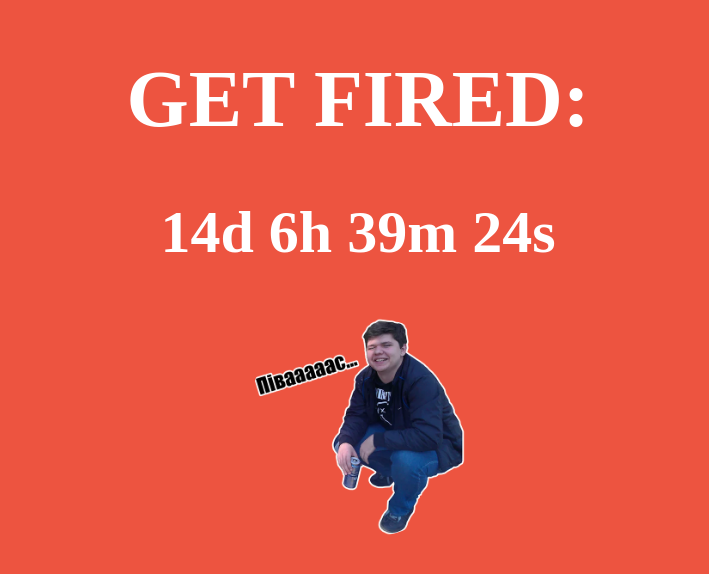
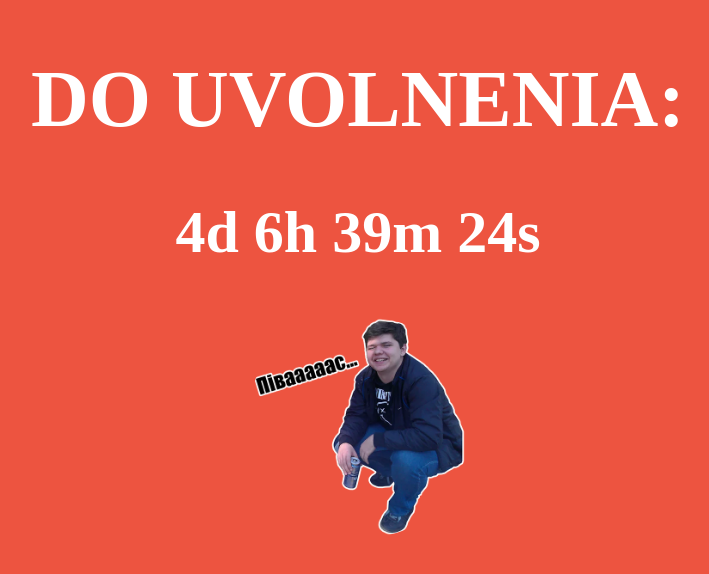
Before and after one commit to lerowhou/alctimer, a plain HTML site: page index.html in a window 1280 px wide. Shown: the whole page, without its empty margins (282-991 px from the left). Drawn offline with Linux system fonts and the light colour scheme.

Commit message:
Update index.html

```diff
--- a/index.html
+++ b/index.html
@@ -9,12 +9,12 @@
 </head>
 <body>
   <div class="buh">
-    <h1>GET FIRED:</h1>
+    <h1>DO UVOLNENIA:</h1>
     <h2 id="buh"></h2>
     <img id="ph" src="sss.png" alt="BUHALOVO">
   </div>
 <script>
-  var buhich= new Date("February 28, 2019 16:00:00").getTime();
+  var buhich= new Date("February 18, 2019 16:00:00").getTime();
   function timerr(){
     var today =  new Date().getTime();
     var range = buhich - today;
```
